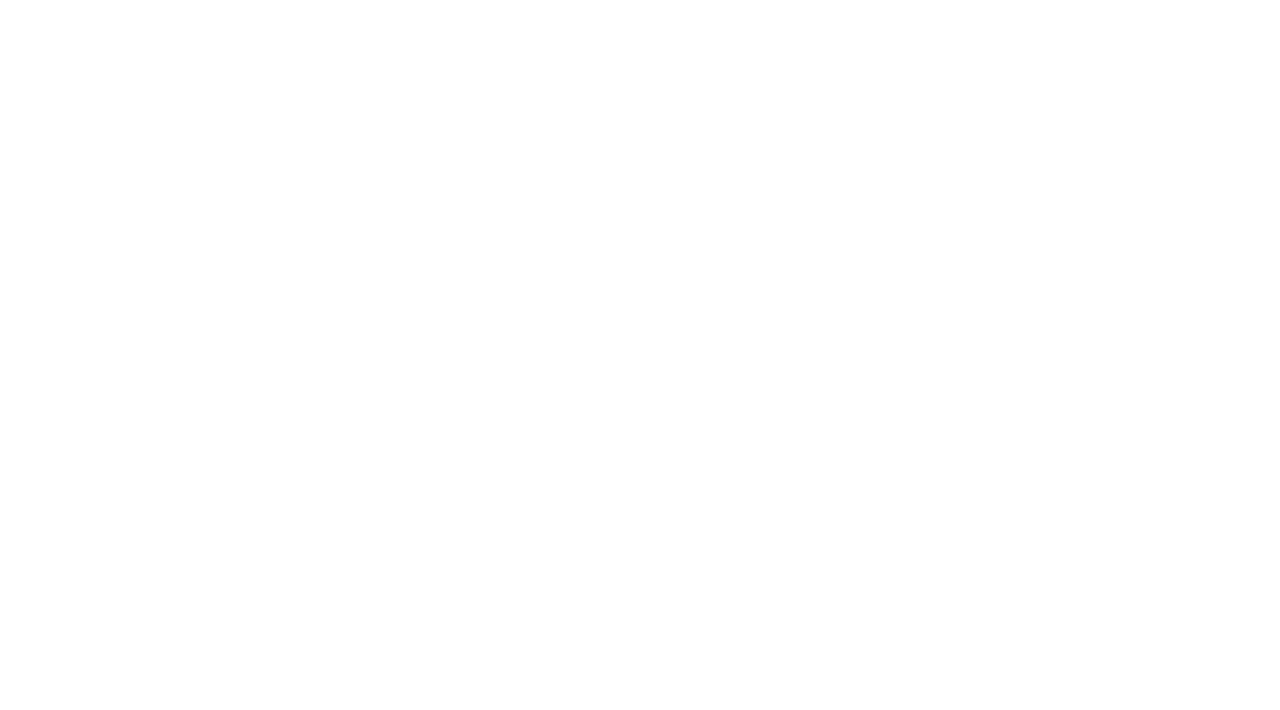
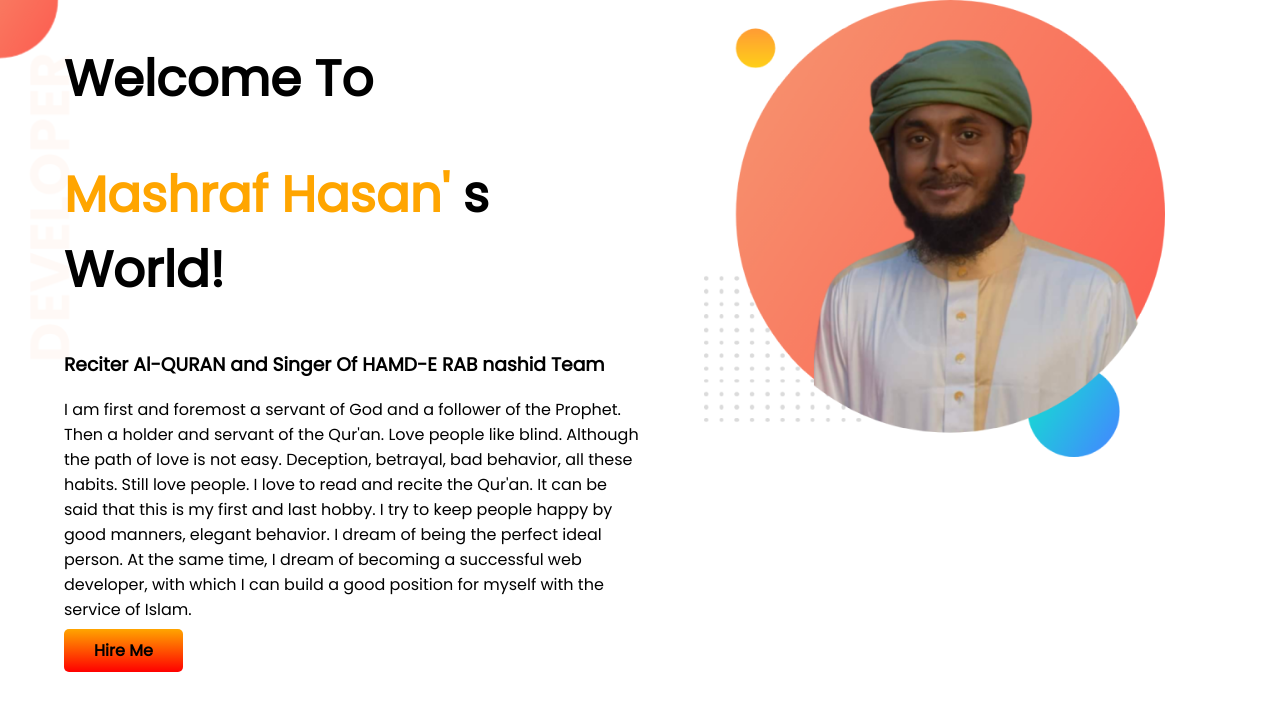
Before and after one commit to mashrafhasan/developer-portfolio, a plain HTML site: page index.html in a window 1280 px wide. Drawn offline with Linux system fonts and the light colour scheme.

Commit message:
top banner added

```diff
--- a/index.html
+++ b/index.html
@@ -1,13 +1,38 @@
 <!DOCTYPE html>
 <html lang="en">
+
 <head>
     <meta charset="UTF-8">
     <meta http-equiv="X-UA-Compatible" content="IE=edge">
     <meta name="viewport" content="width=device-width, initial-scale=1.0">
     <title>mashraf portfolio</title>
+    <link rel="preconnect" href="https://fonts.googleapis.com">
+    <link rel="preconnect" href="https://fonts.gstatic.com" crossorigin>
+    <link href="https://fonts.googleapis.com/css2?family=Poppins&display=swap" rel="stylesheet">
+
     <link rel="stylesheet" href="style.css">
 </head>
+
 <body>
+    <section class="top-banner">
+        <div class="half-width">
+            <h1>Welcome To</h1>
+            <h1><span class="orange-color">Mashraf Hasan'</span> s World!</h1>
+            <h3>Reciter Al-QURAN and Singer Of HAMD-E RAB nashid Team</h3>
+            <p>
+                I am first and foremost a servant of God and a follower of the Prophet. Then a holder and servant of the
+                Qur'an. Love people like blind. Although the path of love is not easy. Deception, betrayal, bad
+                behavior,
+                all these habits. Still love people. I love to read and recite the Qur'an. It can be said that this is
+                my
+                first and last hobby. I try to keep people happy by good manners, elegant behavior. I dream of being the
+                perfect ideal person. At the same time, I dream of becoming a successful web developer, with which I can
+                build a good position for myself with the service of Islam.</p>
+            <a class="link-button" target="_blank" href="https://www.facebook.com/mashraf.hasan.37">Hire Me</a>
+        </div>
+        <div class="half-width"><img src="my-bg.png" alt=""></div>
+    </section>
 
 </body>
+
 </html>
--- a/style.css
+++ b/style.css
@@ -0,0 +1,40 @@
+body {
+    font-family: 'Poppins', sans-serif;
+    margin: 0;
+}
+
+h1 {
+    font-size: 50px;
+}
+
+.orange-color {
+    color: orange;
+}
+
+section {
+    display: flex;
+}
+
+.half-width {
+    width: 50%;
+    padding-left: 5%;
+}
+
+.half-width img {
+    width: 80%;
+}
+
+.link-button {
+    text-decoration: none;
+    background-image: linear-gradient(orange, red);
+    color: black;
+    padding: 10px 30px;
+    font-weight: 700;
+    border-radius: 5px;
+}
+
+.top-banner {
+    background-image: url(images/top-banner.png);
+    background-repeat: no-repeat;
+
+}
```
Also changed, not shown: huzaifa-bg.png (added), my-bg.png (added), omi.png (added).
